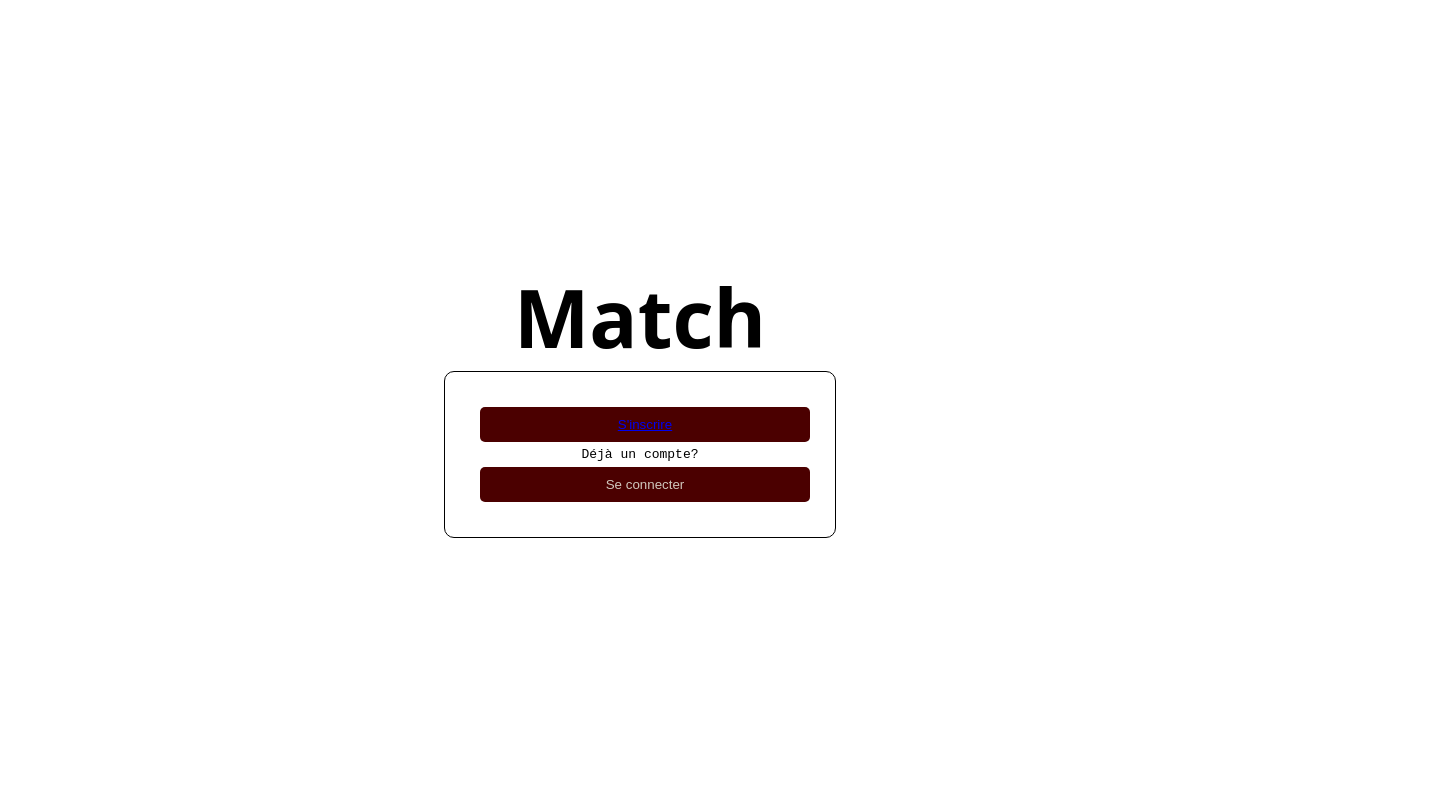
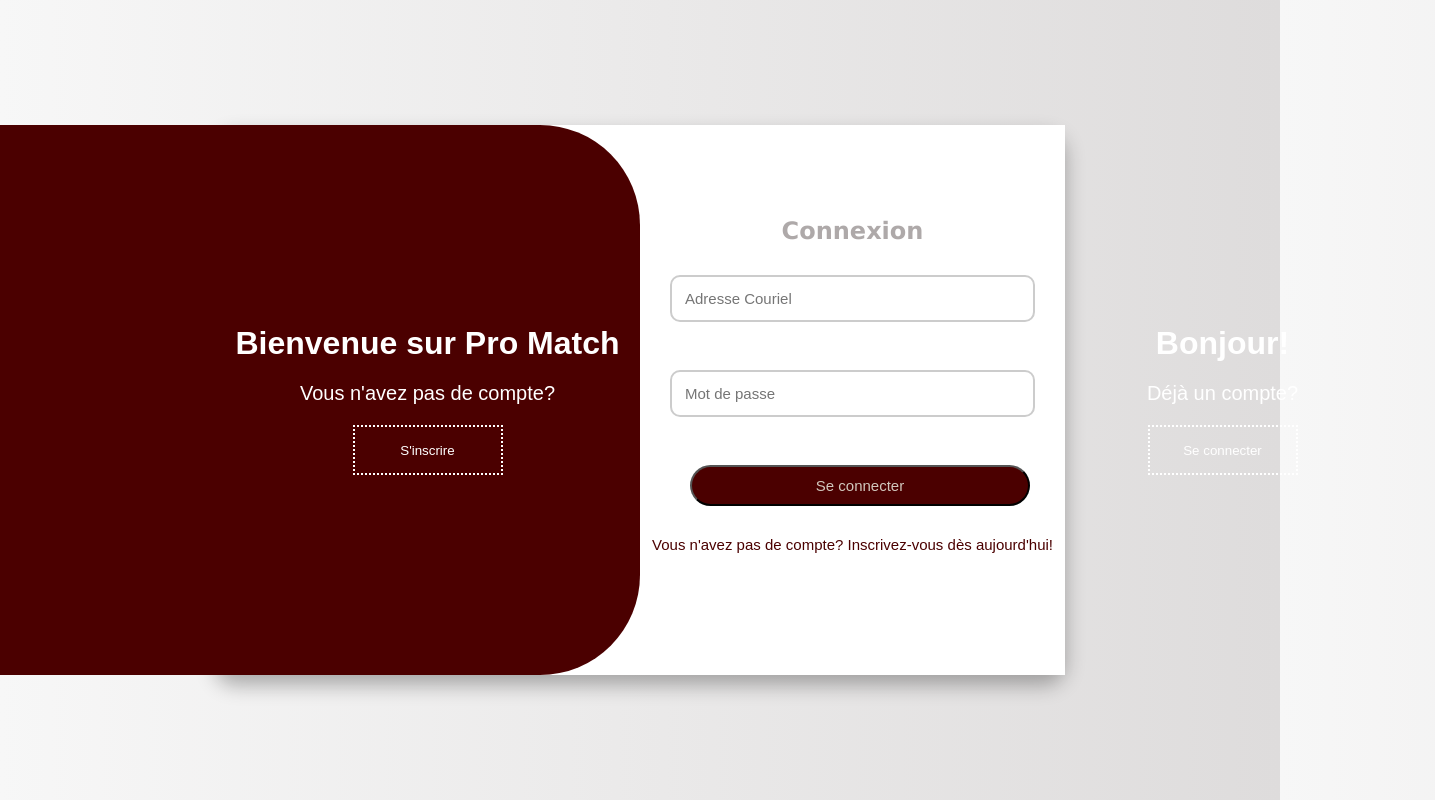
Before and after one commit to eyaCherni965/ProMatch-Web-, a plain HTML site: page codeInitial/login.html in a window 1280 px wide. Shown: the whole page, 1435 px wide, since content can reach past the window. Drawn offline with Linux system fonts and the light colour scheme.

Commit message:
Page inscription+login

```diff
--- a/codeInitial/login.html
+++ b/codeInitial/login.html
@@ -4,17 +4,77 @@
     <meta charset="UTF-8">
     <meta name="viewport" content="width=device-width, initial-scale=1.0">
     <link rel="stylesheet" type="text/css" href="./style2.css">
-    <title>Login</title>
+    <title>ProMatch - Connexion</title>
 </head>
 <body>
-    <div class = "login-container">
-    <h1>Match</h1>
-        <form>
-            <a href="inscription.html">
-            <button type="submit">S'inscrire</a></button>
-            <p>Déjà un compte?</p>
-            <button type="submit">Se connecter</button>
+    <div class="login-container">
+        <div class="login-box connexion">
+            <form action="">
+            <h2>Connexion</h2>
+
+            <div class = "login-input">
+            <input type="email" id="email" name="email" placeholder="Adresse Couriel" required><br><br>
+            </div>
+
+            <div class = "login-input">
+            <input type="password" id="password" name="password" placeholder="Mot de passe" required><br><br>
+            </div>
+
+            <button type="submit" class="btn">Se connecter</button>
+            <p>Vous n'avez pas de compte? Inscrivez-vous dès aujourd'hui!</p>
         </form>
     </div>
+
+
+    <div class="login-box inscription">
+    <form>
+        <h2>Inscription</h2>
+        <div class="inscription-input">
+          <label for="nom">Nom</label>
+          <input type="text" id="nom" name="nom" required><br><br>
+        </div>
+
+    <div class="inscription-input">
+          <label for="prenom">Prenom</label>
+          <input type="text" id="prenom" name="prenom" required><br><br>
+          </div>
+
+          <div class="inscription-input">
+          <label for="email">Adresse Couriel</label>
+          <input type="email" id="email" name="email" placeholder="exemple123@gmail.com" required><br><br>
+          </div>
+
+          <div class="inscription-input">
+          <label for="password">Mot de passe</label>
+          <input type="password" id="password" name="password" placeholder="********" required><br><br>
+          </div>
+
+          <div class="inscription-input">
+          <label for="password2">Confirmez votre mot de passe</label>
+          <input type="password" id="password2" name="password" placeholder="********" required><br><br>
+          </div>
+
+          <div class="inscription-input">
+          <label for="nom-entreprise">Nom de l'entreprise</label>
+          <input type="text" id="nom-entreprise" name="nom-entreprise" required><br><br>
+          </div>
+
+          <button type="submit" class="btn">S'inscrire</button>
+          <p>Déjà un compte? Connectez vous!</p>ç
+        </form>
+    </div>
+          <div class="toggle-inscription">
+            <div class="toggle-position gauche">
+                <h1>Bienvenue sur Pro Match</h1>
+                <p>Vous n'avez pas de compte?</p>
+                <button class="btn-inscrire">S'inscrire</button>
+            </div>
+            <div class="toggle-position droite">
+                <h1>Bonjour!</h1>
+                <p>Déjà un compte?</p>
+                <button class="btn-inscrire">Se connecter</button>
+            </div>
+          </div>
+        </div>
 </body>
 </html>
--- a/codeInitial/style.css
+++ b/codeInitial/style.css
@@ -10,7 +10,7 @@ body {
   margin: 0;
   display: flex;
   flex-direction: column;
-  height: 1200px;
+  min-height: 1200px;
   background-color: white;
 }
 
--- a/codeInitial/style2.css
+++ b/codeInitial/style2.css
@@ -11,73 +11,162 @@ body{
     min-height: 100vh;
     margin: 0px;
     padding: 30px;
+    background: linear-gradient(90deg, #f7f7f7 0%, rgb(222, 220, 220) 100%);
     font-family: monospace;
-  }
-
-  h1{
-    margin-left: 70px;
-    margin-right: 70px;
-    text-align: center;
-    font-size: 5rem;
-    font-family: system-ui, -apple-system, BlinkMacSystemFont, 'Segoe UI', Roboto, Oxygen, Ubuntu, Cantarell, 'Open Sans', 'Helvetica Neue', sans-serif;
-    color: black;
-  }
-
-  form{
-    width: 100%;
-    border: 1px solid black;
-    border-radius: 10px;
-    padding: 30px;
-    box-shadow: 0px 4px 8px rgba(0,0,0,0,1);
-    text-align: center;
   }
 
   /************************************************PAGE DE LOGIN*****************************************************************/
 
-  button {
+ .login-container{
+   position: relative;
+   width: 850px;
+   height: 550px;
+   background:white;
+   border-radius: 20px ;
+   box-shadow: 0 10px 20px 0 rgba(0,0,0,0.3);
+   /*overflow: hidden;*/
+  }
+
+  .login-container h2{
+    justify-content: center;
+    display:flex;
+    text-align: center;
+    font-family: 'Lucida Sans', 'Lucida Sans Regular', 'Lucida Grande', 'Lucida Sans Unicode', Geneva, Verdana, sans-serif;
+    color:#aea9a9;
+  }
+
+  .login-container p{
+    font-size: 15px;
+    margin: 30px 0;
+    color:#4b0000;
+    display: flex;
+    justify-content: center;
+  }
+
+  .login-box{
+  position: absolute;
+  right:0;
+  width: 50%;
+  height: 100%;
+  background: white;
+  border-radius: 50px 0px 0px 50px;
+  display: flex;
+  align-items: center;
+  text-align: center;
+  font-family: Arial, Helvetica, sans-serif;
+  color:white;
+  z-index: 1;
+
+  }
+
+  form{
+    width:100%;
+  }
+
+  .login-input{
+    position: relative;
+    margin: 30px 30px;
+  }
+
+  .login-input input{
     width: 100%;
+    padding: 13px;
+    background: white;
+    border: 2px solid #ccc;
+    border-radius: 10px;
+    font-size: 15px;
+    outline: none;
+    color: grey;
+
+  }
+
+  .btn{
     padding: 10px 10px;
     background-color: #4b0000;
+    border-radius: 30px;
     color: #D1C7BD;
-    border: none;
-    border-radius: 5px;
     cursor: pointer;
-    margin: 5px;
-  }
-  button:hover {
-    background-color: #720000;
-  }
-
- login-container{
-    display: flex;
-    flex-direction: column;
-    align-items: center;
-    text-align: center;
-    width: 100%;
-    max-width: 400px;
-    border: 1px solid black;
-    border-radius: 10px;
-    padding: 50px;
-    box-shadow: 0px 4px 8px rgba(0,0,0,0,1);
-  }
-
-  login-text{
-  text-align: center;
-  justify-items: center;
-  font-size: 10px;
-  font-style:italic;
-  font-family: Arial, Helvetica, sans-serif;
+    margin: 0px 50px;
+    width:80%;
+    font-size: 15px;
+    box-shadow: none;
   }
 
   /****************************************PAGE D'INSCRIPTION*******************************************/
 
-  .bienvenue-inscription {
+  .login-box.inscription{
+    visibility: hidden;
+  }
+
+  .toggle-inscription{
+    position: absolute;
+    width: 100%;
+    height: 100%;
+  }
+
+  .toggle-inscription::before{
+    position:absolute;
+    content: '';
+    width: 300%;
+    height: 100%;
+    background:#4b0000;
+    z-index: 2;
+    border-radius: 100px;
+    left: -250%;
+  }
+
+  .toggle-position{
+    position: absolute;
+    width: 50%;
+    height: 100%;
+    display:flex;
+    align-items: center;
+    justify-content: center;
+    flex-direction: column;
+    color:white;
+    z-index: 2;
+    font-family: Arial, Helvetica, sans-serif;
+  }
+
+  .toggle-position.gauche{
+    position: absolute;
+    width: 50%;
+    height: 100%;
+    color: white;
+    display: flex;
+    align-items: center;
+    flex-direction: column;
+    justify-content: center;
+  }
+
+  .toggle-position.droite{
+    right: -370px;
+  }
+
+  .toggle-position p{
+    margin: 20px;
+    font-size: 20px;
+    font-family: Arial, Helvetica, sans-serif;
+    color: white;
+  }
+
+  .btn-inscrire{
+    width: 150px;
+    height: 50px;
+    background: transparent;
+    border : 2px dotted white;
+    color:white;
+  }
+
+
+  /*.bienvenue-inscription {
     align-self: flex-start;
     margin-bottom: 30px;
     margin-top: 200px;
     font-size: 4rem;
     font-family: Verdana, Geneva, Tahoma, sans-serif;
     padding: 8px;
+    text-align: center;
   }
 
 
@@ -112,10 +201,11 @@ body{
   }
 
   input {
-    padding-right: 80px;
+    padding-right: 200px;
+    padding-bottom: 10px;
     width: 50px;
     margin-bottom: 5px;
     border: 1px solid #ccc;
     border-radius: 4px;
     width: 100%;
-  }
+  }*/
```
Also changed, not shown: codeInitial/inscription.html (+1 -11 lines), codeInitial/codeInitial/img/Empty-Profile-Picture-450x450-transparent.png.webp (added).
